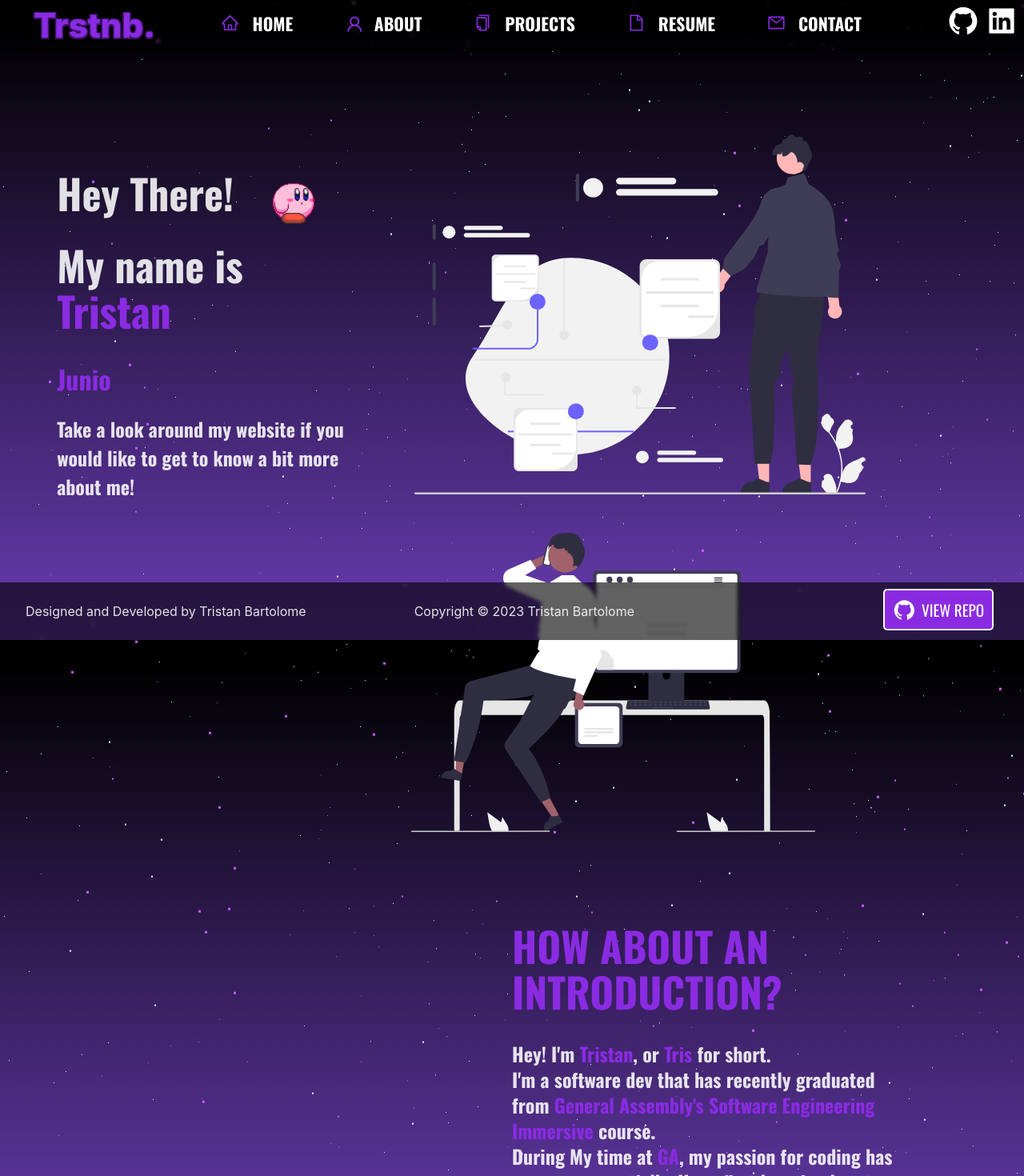
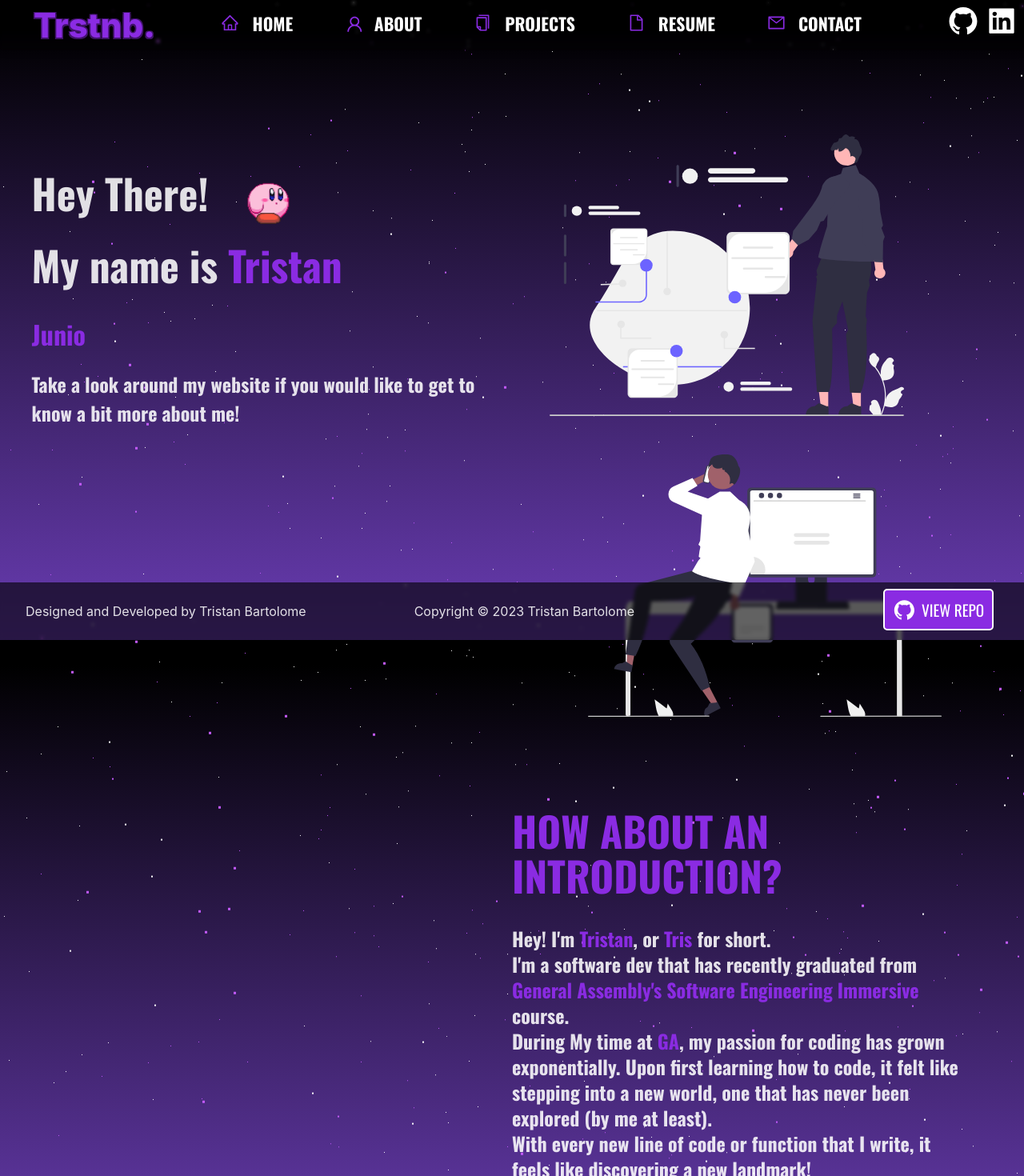
Before and after one commit to trstnb1998/Portfolio-Site, a React (Vite) app: page / in a window 1280 px wide. Shown: the top 1470 px of the page at 80% size. Built offline with nearby package versions, Linux system fonts and the light colour scheme.

Commit message:
netlify.toml created and redircts deleted/a bit of repsonsiveness added

```diff
--- a/src/App.css
+++ b/src/App.css
@@ -43,3 +43,8 @@ a:hover {
     background-color: blueviolet;
     -webkit-box-shadow: 0 0 1px rgba(255,255,255,.5);
   }
+
+  .Purple {
+    color: blueviolet;
+    font-weight: 800;
+}
--- a/src/components/pages/home/Home.css
+++ b/src/components/pages/home/Home.css
@@ -1,5 +1,6 @@
 @import url('https://fonts.googleapis.com/css2?family=Oswald:wght@400;700&display=swap');
 
+/* Styling for greeting content */
 h1 {
     font-size: 3.2em;
     line-height: 1.1;
@@ -9,23 +10,33 @@ h1 {
     margin-bottom: -5em;
 }
 
-.Purple {
-    color: blueviolet;
-    font-weight: 800;
-}
-
 .home-page {
     font-family: 'Oswald', sans-serif;
     margin-left: 5%;
     margin-top: 10em;
     float: left;
-    max-width: 30%;
+    width: 90%;
+}
+
+.home-page-container {
+    float: left;
+    width: 50%;
+    display: flex;
 }
 
 .home-img {
     float: right;
     margin-top: 10em;
     margin-right: 15%;
+    width: 70%;
+}
+
+.home-img-container {
+    width: 50%;
+    display: flex;
+    justify-content: center;
+    align-items: center;
+    float: right;
 }
 
 .kirby {
@@ -40,13 +51,24 @@ h1 {
     display: inline-block;
 }
 
+/* ------------------------------------------------------------------------------ */
+
+/* Styling for "How about an intro?" */
+.intro-img-container {
+    width: 50%;
+    display: flex;
+    justify-content: center;
+    align-items: center;
+    float: left;
+    position: relative;
+}
+
 .intro-img {
-    margin-left: 5%;
     margin-top: 3em;
-    width: 40%;
+    width: 70%;
     height: auto;
+    padding-bottom: 5em;
     float: left;
-    padding-bottom: 5em;
 }
 
 .intro-page {
@@ -54,6 +76,12 @@ h1 {
     margin-bottom: 10em;
     float: right;
     font-family: 'Oswald', sans-serif;
-    max-width: 40%;
+    width: 90%;
     line-height: 2em;
 }
+
+.intro-page-container {
+    float: right;
+    width: 50%;
+    display: flex;
+}
--- a/src/components/pages/home/Home.jsx
+++ b/src/components/pages/home/Home.jsx
@@ -9,6 +9,7 @@ import officedesk from '/src/assets/officedesk.svg'
 export default function Home() {
     return (
         <div>
+            <div className="home-page-container">
                 <div className="home-page">
                     <div className="greeting">
                         <h1 className='hey-there'>Hey There!</h1>
@@ -38,10 +39,17 @@ export default function Home() {
                     </div>
                     <h2>Take a look around my website if you would like to get to know a bit more about me!</h2>
                 </div>
+            </div>
 
+            <div className="home-img-container">
                 <img className='home-img' src={techguy} alt="loading..." />
+            </div>
+
+            <div className="intro-img-container">
                 <img className='intro-img' src={officedesk} alt="loading..." />
+            </div>
 
+            <div className="intro-page-container">
                 <div className="intro-page">
                     <h1 className='Purple'>HOW ABOUT AN INTRODUCTION?</h1>
                     <h2>Hey! I'm <span className='Purple'>Tristan</span>, or <span className='Purple'>Tris</span> for short.
@@ -56,5 +64,6 @@ export default function Home() {
                     </h2>
                 </div>
             </div>
+        </div>
     )
 }
```
Also changed, not shown: src/components/Backdrop/StarBackdrop.css, 2 other files (tests, documents, lock files or other folders). Lines whose indentation alone changed are shown as unchanged.
